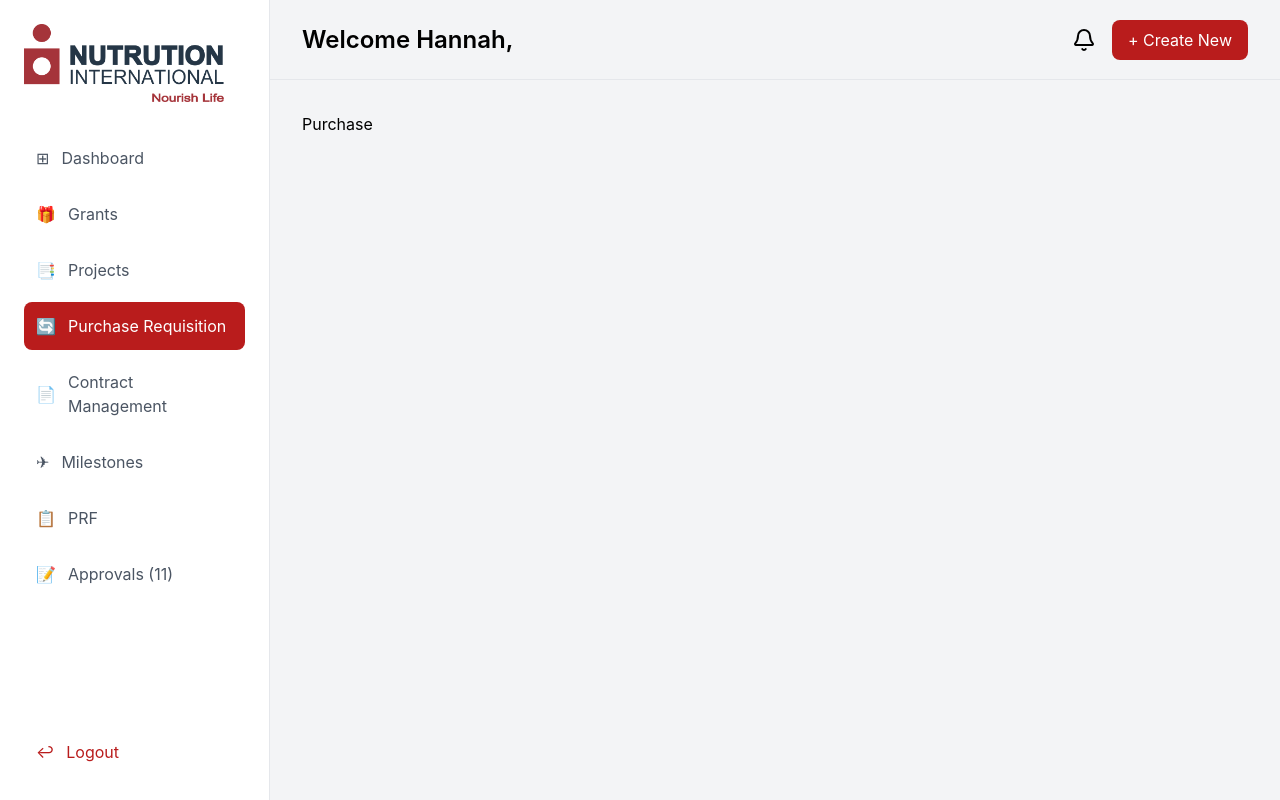
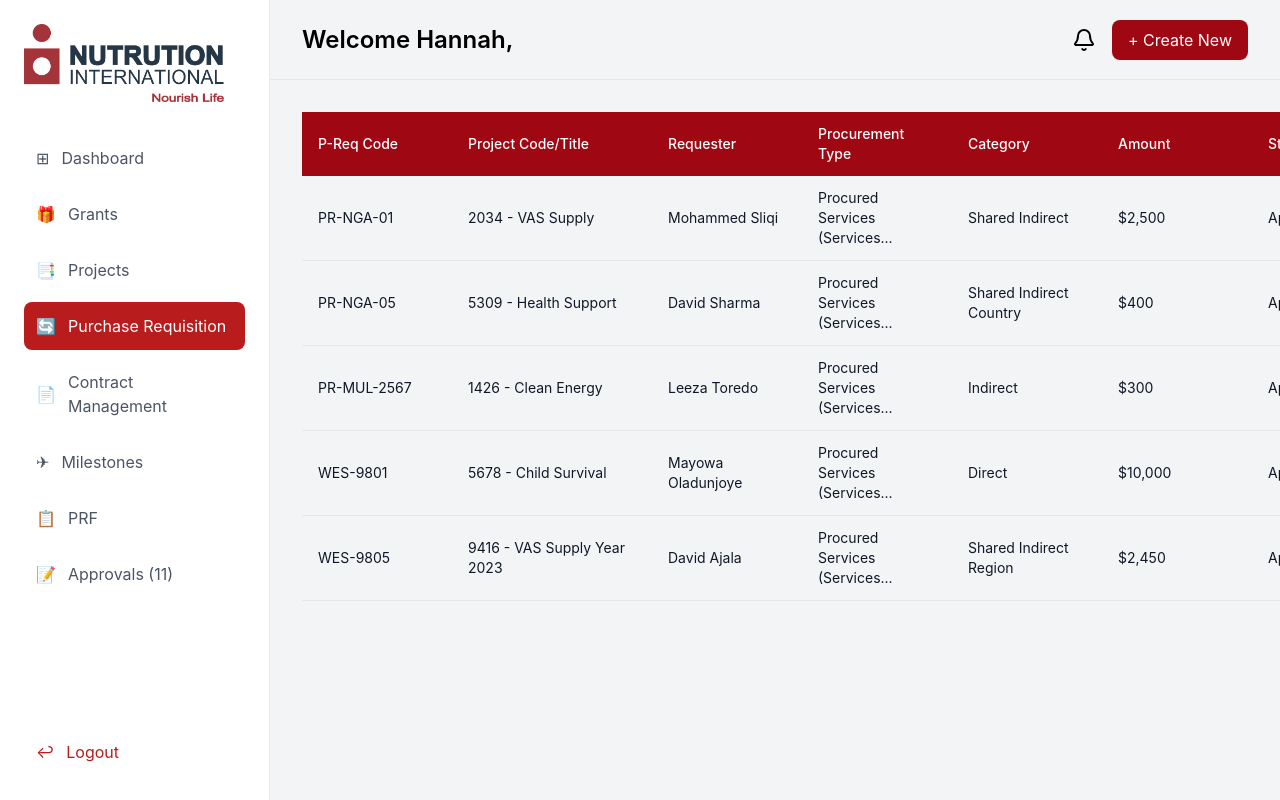
Before and after one commit to FrancisCalizo/nutrition-international, a React (Vite) app: page /purchase in a window 1280 px wide. Built offline with nearby package versions, Linux system fonts and the light colour scheme.

Commit message:
feat: purchase requisition table; tanstacl table implementation; create ability to click into table row to route to new page

```diff
--- a/package.json
+++ b/package.json
@@ -12,6 +12,7 @@
   "dependencies": {
     "@radix-ui/react-dialog": "^1.1.6",
     "@tailwindcss/vite": "^4.0.3",
+    "@tanstack/react-table": "^8.20.6",
     "class-variance-authority": "^0.7.1",
     "clsx": "^2.1.1",
     "lucide-react": "^0.474.0",
--- a/src/assets/styles/index.js
+++ b/src/assets/styles/index.js
@@ -82,7 +82,6 @@ export const styles = {
     gap: "1rem",
   },
   createButton: {
-    backgroundColor: "#b91c1c",
     color: "white",
     padding: "0.5rem 1rem",
     borderRadius: "0.5rem",
--- a/src/components/layout/Header.jsx
+++ b/src/components/layout/Header.jsx
@@ -1,10 +1,26 @@
 import { Bell } from "lucide-react";
 
+import { useLocation } from "react-router";
 import { styles } from "../../assets/styles";
+import path from "path";
 
 export default function Header({ setIsModalOpen }) {
+  const { pathname } = useLocation();
+
   const handleClick = () => {
     setIsModalOpen(true);
+  };
+
+  const renderButton = () => {
+    return (
+      <button
+        className="bg-red-800"
+        style={styles.createButton}
+        onClick={handleClick}
+      >
+        + Create New
+      </button>
+    );
   };
 
   return (
@@ -12,9 +28,7 @@ export default function Header({ setIsModalOpen }) {
       <h1 style={styles.welcomeText}>Welcome Hannah,</h1>
       <div style={styles.headerRight}>
         <Bell size={24} />
-        <button style={styles.createButton} onClick={handleClick}>
-          + Create New
-        </button>
+        {renderButton()}
       </div>
     </div>
   );
--- a/src/components/links/Purchase.jsx
+++ b/src/components/links/Purchase.jsx
@@ -1,7 +1,164 @@
+import {
+  createColumnHelper,
+  flexRender,
+  getCoreRowModel,
+  getSortedRowModel,
+  useReactTable,
+} from "@tanstack/react-table";
+import { useNavigate } from "react-router";
+import { ChevronUp, ChevronDown } from "lucide-react";
+
 export default function Purchase() {
+  const navigate = useNavigate();
+
+  const handleRowClick = (id) => {
+    navigate(`/procurement/${id}`);
+  };
+
+  const columns = [
+    columnHelper.accessor("pReqCode", {
+      header: "P-Req Code",
+      cell: (info) => info.getValue(),
+    }),
+    columnHelper.accessor("projectCode", {
+      header: "Project Code/Title",
+      cell: (info) => info.getValue(),
+    }),
+    columnHelper.accessor("requester", {
+      header: "Requester",
+      cell: (info) => info.getValue(),
+    }),
+    columnHelper.accessor("procurementType", {
+      header: "Procurement Type",
+      cell: (info) => info.getValue(),
+    }),
+    columnHelper.accessor("category", {
+      header: "Category",
+      cell: (info) => info.getValue(),
+    }),
+    columnHelper.accessor("amount", {
+      header: "Amount",
+      cell: (info) => info.getValue(),
+    }),
+    columnHelper.accessor("status", {
+      header: "Status",
+      cell: (info) => info.getValue(),
+    }),
+  ];
+
+  const table = useReactTable({
+    data,
+    columns,
+    getCoreRowModel: getCoreRowModel(),
+    getSortedRowModel: getSortedRowModel(),
+  });
+
   return (
     <div>
-      <div>Purchase</div>
+      <table className="w-full">
+        <thead>
+          {table.getHeaderGroups().map((headerGroup) => (
+            <tr key={headerGroup.id} className="bg-red-800 text-white">
+              {headerGroup.headers.map((header) => (
+                <th
+                  key={header.id}
+                  className="px-4 py-3 text-left font-medium text-sm"
+                  style={{
+                    minWidth: header.id === "projectCode" ? "200px" : "150px",
+                  }}
+                >
+                  {header.column.getCanSort() ? (
+                    <div
+                      className="flex items-center gap-2 cursor-pointer select-none"
+                      onClick={header.column.getToggleSortingHandler()}
+                    >
+                      {flexRender(
+                        header.column.columnDef.header,
+                        header.getContext()
+                      )}
+                      {{
+                        asc: <ChevronUp className="h-4 w-4" />,
+                        desc: <ChevronDown className="h-4 w-4" />,
+                      }[header.column.getIsSorted()] ?? null}
+                    </div>
+                  ) : (
+                    flexRender(
+                      header.column.columnDef.header,
+                      header.getContext()
+                    )
+                  )}
+                </th>
+              ))}
+            </tr>
+          ))}
+        </thead>
+        <tbody>
+          {table.getRowModel().rows.map((row) => (
+            <tr
+              key={row.id}
+              onClick={() => handleRowClick(row.original.id)}
+              className="border-b border-gray-200 hover:bg-gray-50 cursor-pointer"
+            >
+              {row.getVisibleCells().map((cell) => (
+                <td key={cell.id} className="px-4 py-3 text-sm text-gray-900">
+                  {flexRender(cell.column.columnDef.cell, cell.getContext())}
+                </td>
+              ))}
+            </tr>
+          ))}
+        </tbody>
+      </table>
     </div>
   );
 }
+
+// Sample data
+const data = [
+  {
+    pReqCode: "PR-NGA-01",
+    projectCode: "2034 - VAS Supply",
+    requester: "Mohammed Sliqi",
+    procurementType: "Procured Services (Services...",
+    category: "Shared Indirect",
+    amount: "$2,500",
+    status: "Approved",
+  },
+  {
+    pReqCode: "PR-NGA-05",
+    projectCode: "5309 - Health Support",
+    requester: "David Sharma",
+    procurementType: "Procured Services (Services...",
+    category: "Shared Indirect Country",
+    amount: "$400",
+    status: "Approved",
+  },
+  {
+    pReqCode: "PR-MUL-2567",
+    projectCode: "1426 - Clean Energy",
+    requester: "Leeza Toredo",
+    procurementType: "Procured Services (Services...",
+    category: "Indirect",
+    amount: "$300",
+    status: "Approved",
+  },
+  {
+    pReqCode: "WES-9801",
+    projectCode: "5678 - Child Survival",
+    requester: "Mayowa Oladunjoye",
+    procurementType: "Procured Services (Services...",
+    category: "Direct",
+    amount: "$10,000",
+    status: "Approved",
+  },
+  {
+    pReqCode: "WES-9805",
+    projectCode: "9416 - VAS Supply Year 2023",
+    requester: "David Ajala",
+    procurementType: "Procured Services (Services...",
+    category: "Shared Indirect Region",
+    amount: "$2,450",
+    status: "Approved",
+  },
+];
+
+const columnHelper = createColumnHelper();
```
Also changed, not shown: 1 other file (tests, documents, lock files or other folders).
